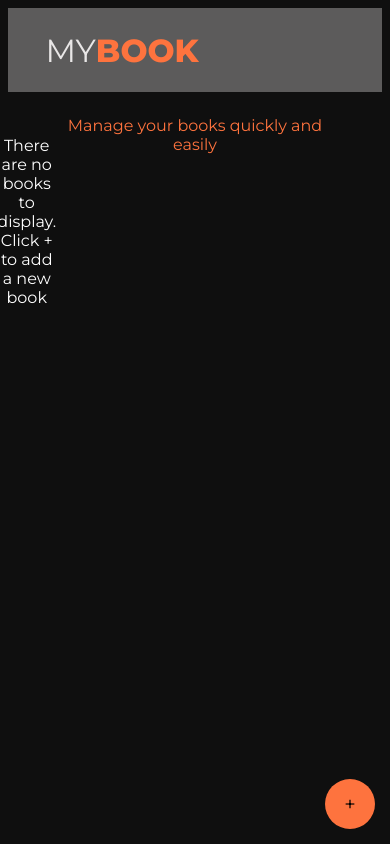
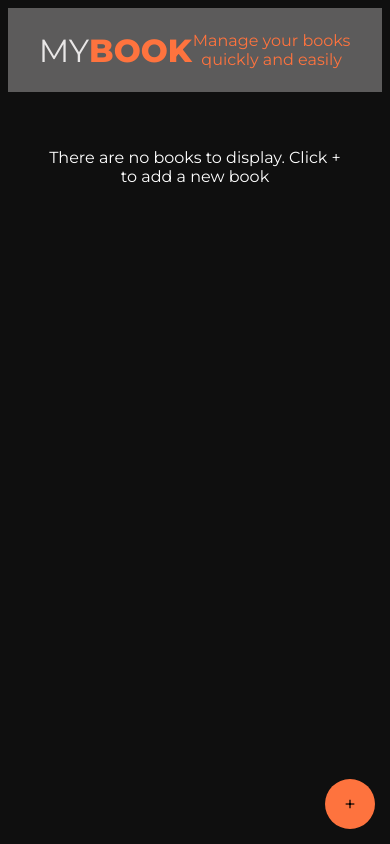
Before and after one commit to GalHayne/MYBOOK, a plain HTML site: page index.html in a window 390 px wide. Drawn offline with Linux system fonts and the light colour scheme; a web font is replaced by a local one.

Commit message:
fix dlex display on media

```diff
--- a/css/style.css
+++ b/css/style.css
@@ -16,7 +16,8 @@ button {
   height: 100%;
   display: flex;
   flex-wrap: wrap;
-  justify-content: center;
+  /* justify-content: center; */
+  padding: 3%;
   align-items: center;
   gap: 0.5em;
   margin-top: 0.5em;
@@ -50,7 +51,8 @@ button {
   background-color: #d9e0e9;
   border-radius: 2px;
   min-height: 87.51px;
-  min-width: 203.83px;
+  min-width: 303.83px;
+  max-width: 303.83px;
   padding: 20px;
   transition: 0.2s;
   color: #141414;
@@ -70,27 +72,21 @@ button {
 }
 
 .header {
-  height: 10vh;
+  min-height: 10vh;
   background-color: #5c5b5b;
 }
 
 .innerHeader {
-  width: 80%;
+  width: 100%;
   height: 10vh;
-  display: block;
-  margin: 0 auto;
-}
-
-.logoContainer {
-  height: 100%;
-  display: table;
-  float: left;
+  display: flex;
+  align-items: center;
+  justify-content: space-between;
 }
 
 .logoContainer h1 {
+  margin-left: 20%;
   height: 100%;
-  display: table-cell;
-  vertical-align: middle;
   color: rgb(233, 231, 231);
   font-size: 32px;
   font-weight: 200;
@@ -102,7 +98,6 @@ button {
 }
 
 .webDescription {
-  float: right;
   height: 10vh;
 }
 
@@ -301,7 +296,10 @@ input {
 
 .mangeBooksToDisplay {
   display: flex;
+  flex-wrap: wrap;
   justify-content: space-between;
+  padding: 1.3% 1.3% 1.3%;
+  /* justify-content: center; */
 }
 
 .searchBook,
@@ -315,3 +313,18 @@ label span {
   color: red;
   font-weight: bold;
 }
+
+.sortContainer {
+  display: flex;
+  flex-wrap: wrap;
+}
+
+@media screen and (max-width: 1260px) {
+  .mangeBooksToDisplay {
+    justify-content: center;
+  }
+
+  .main {
+    justify-content: center;
+  }
+}
```
